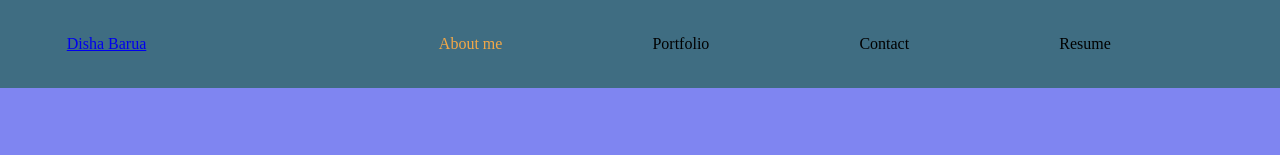
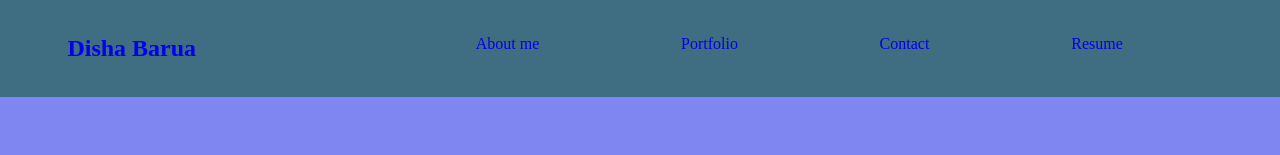
Before and after one commit to Disha2022/react-portfolio, a React (Create React App) app: page / in a window 1280 px wide. Shown: the top 155 px of the page. Built offline with nearby package versions, Linux system fonts and the light colour scheme.

Commit message:
add nav styling and h1

```diff
--- a/src/components/Navigation/Navigation.css
+++ b/src/components/Navigation/Navigation.css
@@ -6,6 +6,18 @@ nav {
     margin: 0;
     background-color: rgba(0, 87, 20, 0.5);
     padding: 1.5%;
+}
+
+h1 {
+    padding: 0;
+    margin: 0;
+}
+nav a {
+    text-decoration: none;
+}
+
+nav a:hover {
+    opacity: 0.5;
 }
 
 nav ul {
--- a/src/components/Navigation/index.js
+++ b/src/components/Navigation/index.js
@@ -18,22 +18,24 @@ function Navigation(props) {
     <nav>
       <ul>
         <li className="mx-2">
-            <a data-testid="about" href="#about" onClick={() => setCurrentPage({name: "about me"})}>
+          <h1>
+            <a data-testid="about" href="#about" onClick={() => setCurrentPage({ name: "about me" })}>
               Disha Barua
             </a>
+          </h1>
         </li>
         {pages.map((category) => (
           <li
             className={`${currentPage.name === category.name && 'navActive'}`}
             key={category.name}
           >
-              <span
+            <a href="#about"
               onClick={() => {
                 setCurrentPage(category);
               }}
             >
               {capitalizeFirstLetter(category.name)}
-              </span>
+            </a>
           </li>
         ))}
       </ul>
```
Lines whose indentation alone changed are shown as unchanged.
